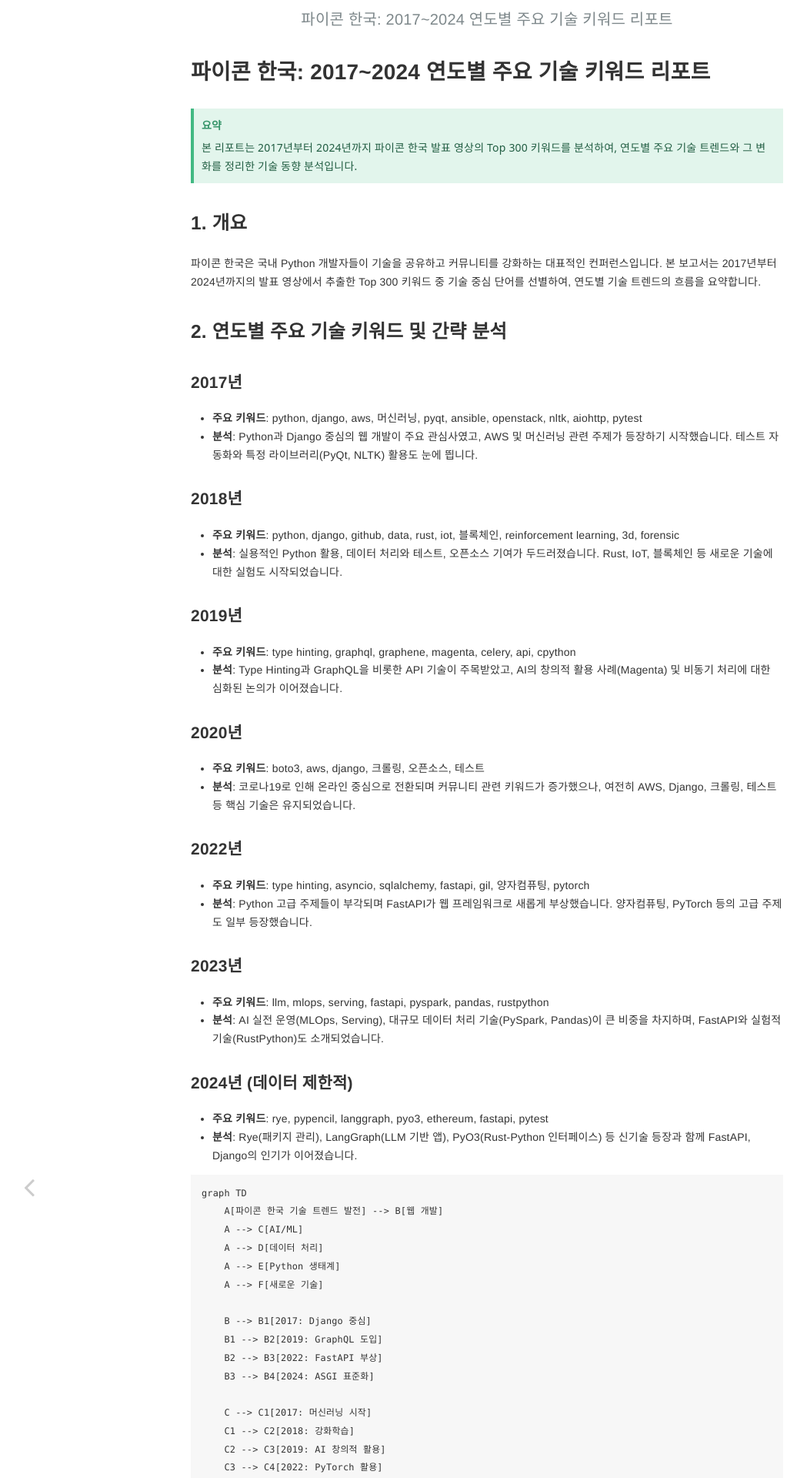
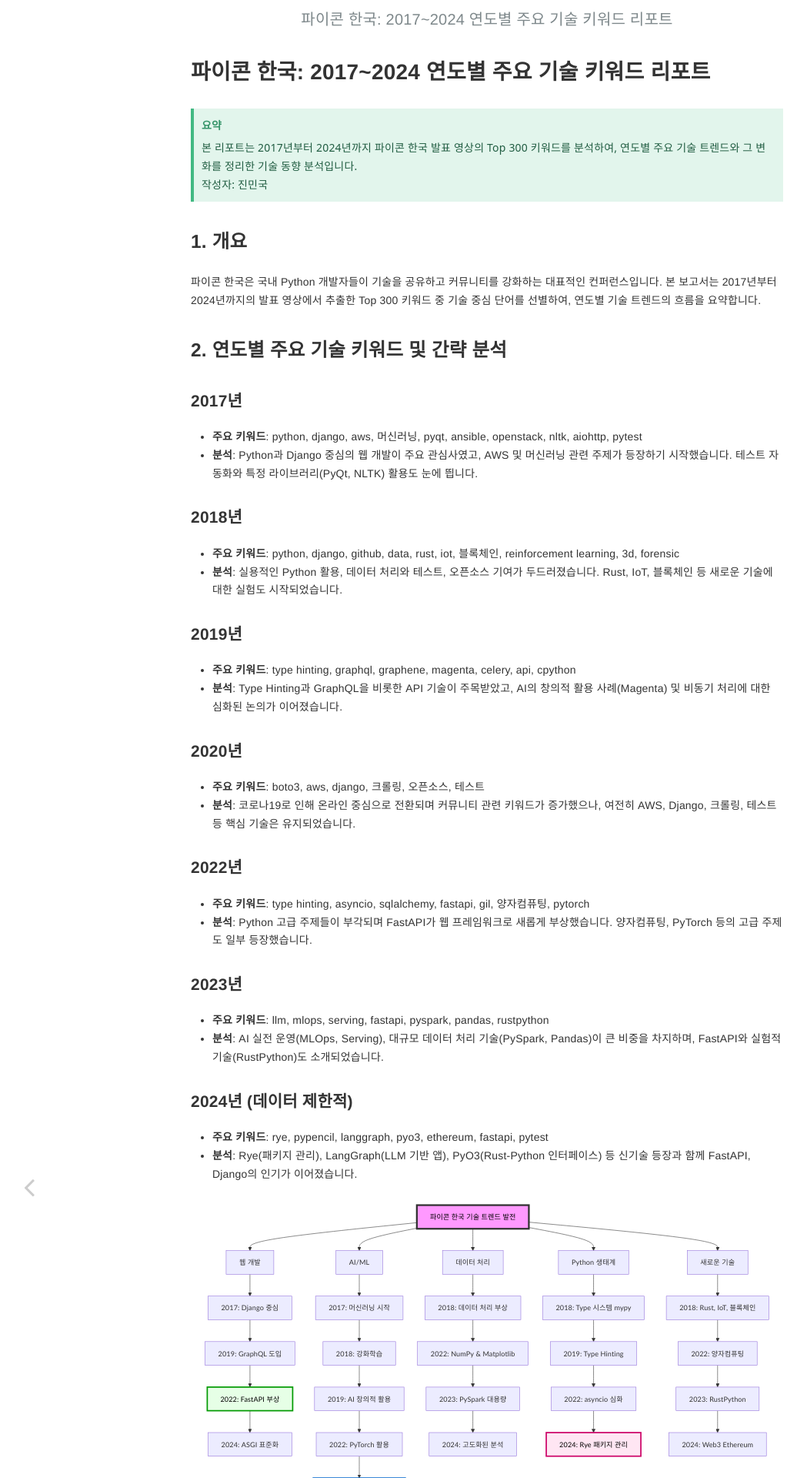
Before and after one commit to GSIII/edabook, a Jekyll site: the page built from _posts/2025-05-25-pyconkr-mk.md, in a window 1280 px wide. Shown: the top 1920 px of the page at 77% size, without its empty margins (7-1056 px from the left). Built offline with Jekyll 4.4.1, drawn with Linux system fonts in a browser that asks for light colours; some of the changed text lies outside the part shown.

Commit message:
Update 2025-05-25-pyconkr-mk.md

```diff
--- a/_posts/2025-05-25-pyconkr-mk.md
+++ b/_posts/2025-05-25-pyconkr-mk.md
@@ -4,11 +4,14 @@ author: 진민국
 date: 2025-05-25
 category: Report
 layout: post
+mermaid: true
 ---
 
 > ##### 요약
 >
 > 본 리포트는 2017년부터 2024년까지 파이콘 한국 발표 영상의 Top 300 키워드를 분석하여, 연도별 주요 기술 트렌드와 그 변화를 정리한 기술 동향 분석입니다.
+>
+> 작성자: 진민국
 {: .block-tip }
 
 ## 1. 개요
```
